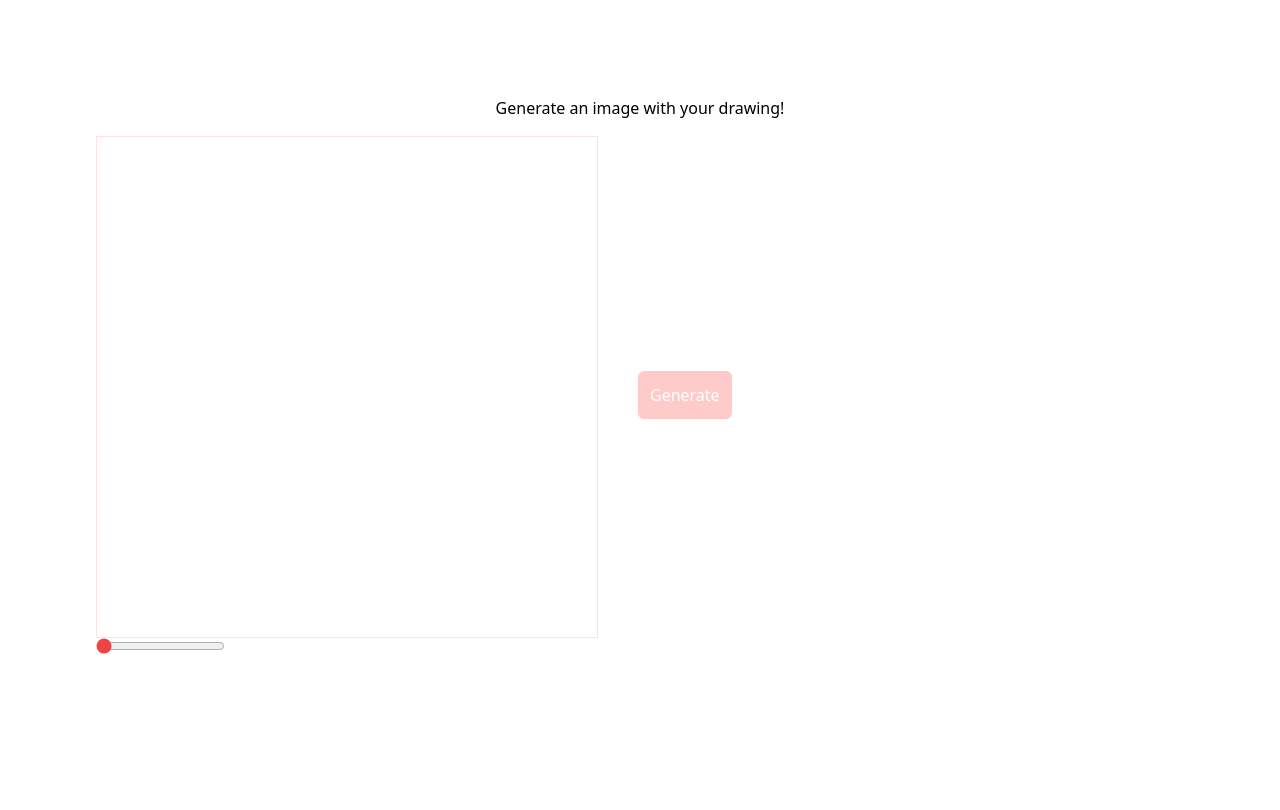
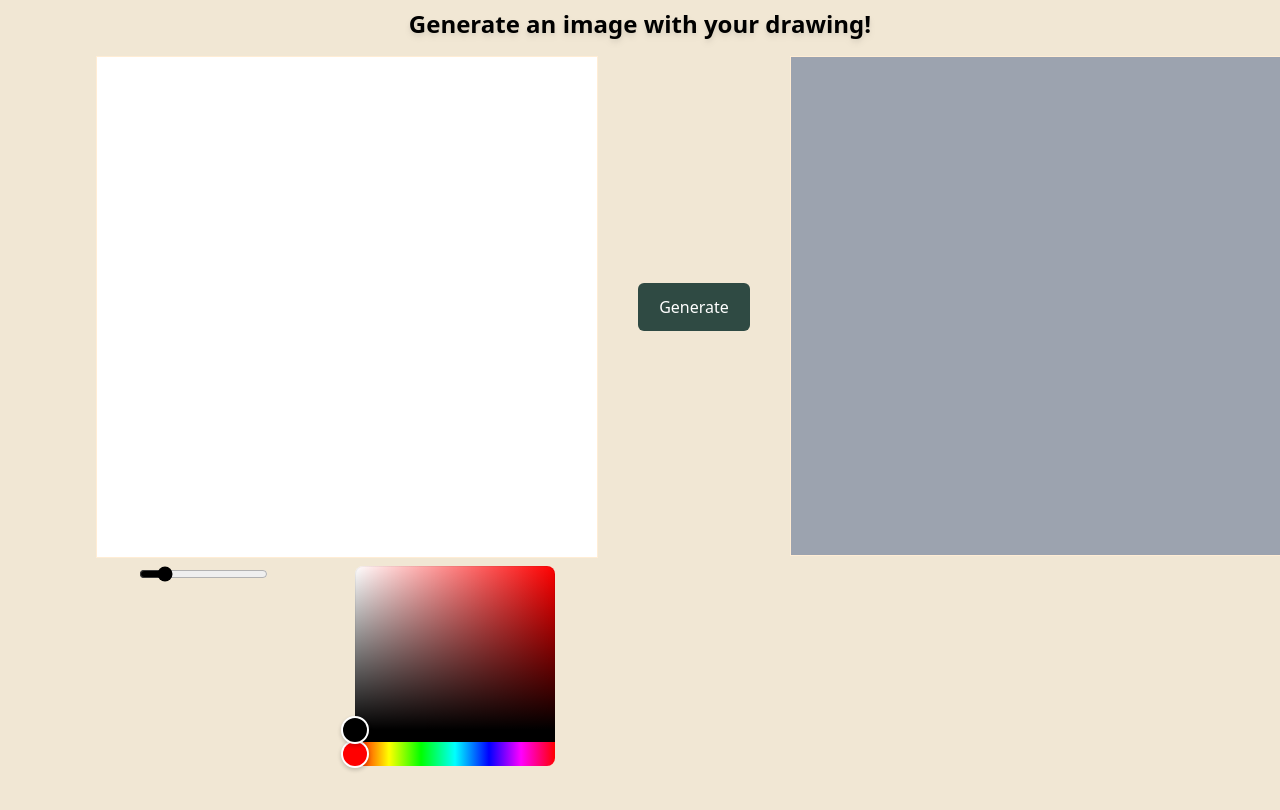
Before and after one commit to brunovgois/canvas-mvp, a Next.js app: page / in a window 1280 px wide. Shown: the top 810 px of the page. Built offline with nearby package versions, Linux system fonts and the light colour scheme.

Commit message:
add color picker and fix some styles

```diff
--- a/components/Canvas.tsx
+++ b/components/Canvas.tsx
@@ -1,5 +1,6 @@
 import { useOnMouseDraw, point } from "@/hooks/useOnMouseDraw";
 import { ChangeEvent, useState } from "react";
+import { HexColorPicker } from "react-colorful";
 
 type CanvasProps = {
   width: number | string;
@@ -7,8 +8,8 @@ type CanvasProps = {
 };
 export const Canvas = ({ width, height }: CanvasProps) => {
   const { setCanvasRef, onMouseDown } = useOnMouseDraw(onDraw);
-
-  const [lineWidth, setLineWidth] = useState(1);
+  const [color, setColor] = useState("#000000");
+  const [lineWidth, setLineWidth] = useState(4);
 
   function onDraw(
     ctx: CanvasRenderingContext2D | null | undefined,
@@ -19,14 +20,14 @@ export const Canvas = ({ width, height }: CanvasProps) => {
       prevPoint = prevPoint ?? point;
       ctx.beginPath();
       ctx.lineWidth = lineWidth;
-      ctx.strokeStyle = "#000000";
+      ctx.strokeStyle = color;
       ctx.moveTo(prevPoint.x, prevPoint.y);
       ctx.lineTo(point.x, point.y);
       ctx.stroke();
 
-      ctx.fillStyle = "#000000";
+      ctx.fillStyle = color;
       ctx.beginPath();
-      ctx.arc(point.x, point.y, lineWidth/2, 0, 2 * Math.PI);
+      ctx.arc(point.x, point.y, lineWidth / 2, 0, 2 * Math.PI);
       ctx.fill();
     }
   }
@@ -34,23 +35,24 @@ export const Canvas = ({ width, height }: CanvasProps) => {
   return (
     <div className="flex flex-col">
       <canvas
-        className="border border-red-100"
+        className="border border-orange-100 bg-white"
         width={width}
         height={height}
         ref={setCanvasRef}
         onMouseDown={onMouseDown}
       />
-      <div className="flex">
+      <div className="flex justify-around mt-2">
         <input
           type="range"
           min="1"
           max="20"
-          className="accent-red-500"
+          className="accent-black self-start"
           value={lineWidth}
           onChange={(e: ChangeEvent<HTMLInputElement>) =>
             setLineWidth(parseInt(e.target.value))
           }
         />
+        <HexColorPicker color={color} onChange={setColor} />
       </div>
     </div>
   );
--- a/pages/index.tsx
+++ b/pages/index.tsx
@@ -8,23 +8,27 @@ const Home = () => {
   const { data, isLoading, isError, fetchImage } = useFetchData(5000);
 
   return (
-    <main className={`flex flex-col min-h-screen items-center p-24 gap-4`}>
-      <h1 className="font-sans">Generate an image with your drawing!</h1>
+    <main
+      className={`flex flex-col min-h-screen items-center p-24 pt-2 gap-4 bg-[#f1e7d4]`}
+    >
+      <h1 className="font-sans font-bold text-2xl drop-shadow-md text-black">
+        Generate an image with your drawing!
+      </h1>
 
       <div className="flex justify-between w-full">
         <div className="flex gap-4">
           <Canvas height={500} width={500} />
           <button
             disabled={isLoading}
-            className="bg-red-200 font-sans h-fit self-center p-3 rounded-md text-white mx-6"
+            className="bg-[#2f4a43] font-sans h-fit self-center p-3 rounded-md text-white mx-6 mb-52 w-28"
             onClick={() => fetchImage("https://random.imagecdn.app/500/500")}
           >
             {isLoading ? "Generating" : "Generate"}
           </button>
 
-          <div className="w-[500px] h-[500px] flex flex-col justify-center">
+          <div className="w-[500px] h-[500px] flex flex-col justify-center border border-orange-100 bg-gray-400">
             {isLoading ? (
-              <CircleLoading className="h-4 w-4 animate-spin text-pink-400 mx-auto" />
+              <CircleLoading className="h-4 w-4 animate-spin text-white mx-auto" />
             ) : data && !isError ? (
               <Image
                 src={data}
```
